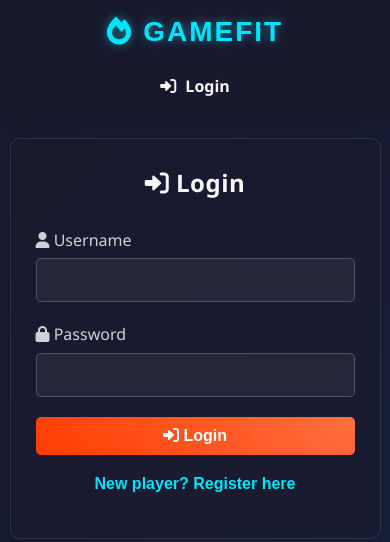
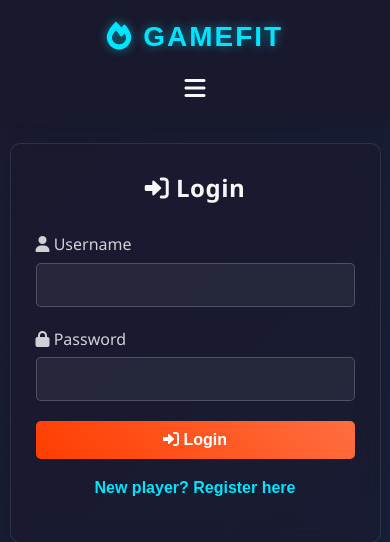
Before and after one commit to yasenOfficial/FitnessApp-Razrabotka, a Flask app: page /auth/ in a window 390 px wide. Shown: the top 542 px of the page. Run offline with Flask 3, Linux system fonts and the light colour scheme.

Commit message:
fix navbar

```diff
--- a/static/css/style.css
+++ b/static/css/style.css
@@ -66,6 +66,19 @@ h5 {
   text-decoration: none;
   letter-spacing: 2px;
   text-shadow: 0 0 10px rgba(0, 229, 255, 0.5);
+}
+.navbar-toggle {
+  display: none;
+  background: none;
+  border: none;
+  color: var(--light);
+  font-size: 24px;
+  cursor: pointer;
+  padding: 5px;
+  transition: color 0.3s ease;
+}
+.navbar-toggle:hover {
+  color: var(--primary);
 }
 .nav-links {
   display: flex;
@@ -573,6 +586,39 @@ label {
     margin-bottom: 10px;
   }
 }
+@media (max-width: 768px) {
+  .navbar {
+    padding: 15px;
+  }
+  .navbar-toggle {
+    display: block;
+  }
+  .nav-links {
+    display: none;
+    position: absolute;
+    top: 100%;
+    left: 0;
+    right: 0;
+    flex-direction: column;
+    background-color: rgba(26, 26, 46, 0.95);
+    padding: 20px;
+    gap: 10px;
+    border-bottom: 1px solid rgba(255, 255, 255, 0.1);
+    backdrop-filter: blur(5px);
+  }
+  .nav-links.active {
+    display: flex;
+  }
+  .nav-link {
+    width: 100%;
+    text-align: left;
+    padding: 12px 15px;
+  }
+  .nav-link:hover {
+    transform: none;
+    background-color: rgba(255, 255, 255, 0.1);
+  }
+}
 /* Exercise form */
 .exercise-form {
   display: grid;
--- a/static/js/main.js
+++ b/static/js/main.js
@@ -1,5 +1,29 @@
 // GameFit Main JavaScript
 document.addEventListener('DOMContentLoaded', function() {
+    // Hamburger menu functionality
+    const navbarToggle = document.getElementById('navbar-toggle');
+    const navLinks = document.getElementById('nav-links');
+
+    if (navbarToggle && navLinks) {
+        navbarToggle.addEventListener('click', () => {
+            navLinks.classList.toggle('active');
+        });
+
+        // Close menu when clicking outside
+        document.addEventListener('click', (e) => {
+            if (!navbarToggle.contains(e.target) && !navLinks.contains(e.target)) {
+                navLinks.classList.remove('active');
+            }
+        });
+
+        // Close menu when clicking a nav link
+        navLinks.querySelectorAll('.nav-link').forEach(link => {
+            link.addEventListener('click', () => {
+                navLinks.classList.remove('active');
+            });
+        });
+    }
+
     // Global error handler for fetch requests
     async function handleFetchResponse(response) {
         const contentType = response.headers.get('content-type');
@@ -193,7 +217,7 @@ document.addEventListener('DOMContentLoaded', function() {
             e.preventDefault();
 
             try {
-                const response = await fetch('/api/logout', {
+                const response = await fetch('/auth/api/logout', {
                     method: 'POST'
                 });
                 await handleFetchResponse(response);
--- a/static/js/profile.js
+++ b/static/js/profile.js
@@ -3,7 +3,7 @@ document.addEventListener('DOMContentLoaded',function(){
   // Logout
   document.getElementById('logout-btn')?.addEventListener('click',e=>{
     e.preventDefault();
-    fetch('/api/logout',{method:'POST'}).then(_=>window.location.href='/');
+    fetch('/auth/api/logout',{method:'POST'}).then(_=>window.location.href='/');
   });
   // Delete Account
   document.getElementById('delete-profile')?.addEventListener('click',()=>{
--- a/templates/base.html
+++ b/templates/base.html
@@ -12,7 +12,10 @@
   <body>
     <nav class="navbar">
       <a class="navbar-brand" href="/"><i class="fas fa-fire"></i> GAMEFIT</a>
-      <div class="nav-links">
+      <button class="navbar-toggle" id="navbar-toggle">
+        <i class="fas fa-bars"></i>
+      </button>
+      <div class="nav-links" id="nav-links">
         {% if user %}
         <a class="nav-link" href="/dashboard">
           <i class="fas fa-th-large"></i> Dashboard
```
